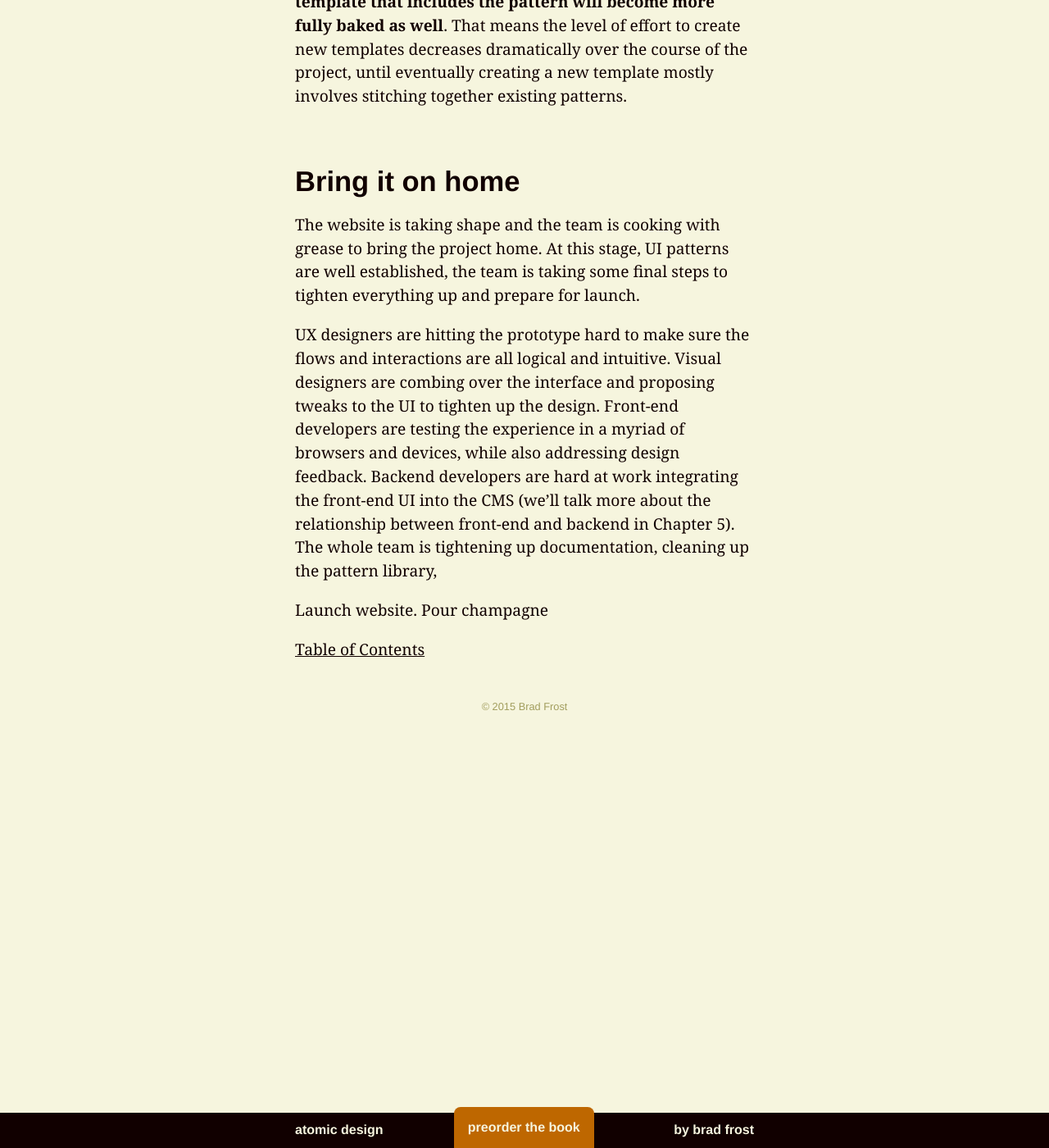
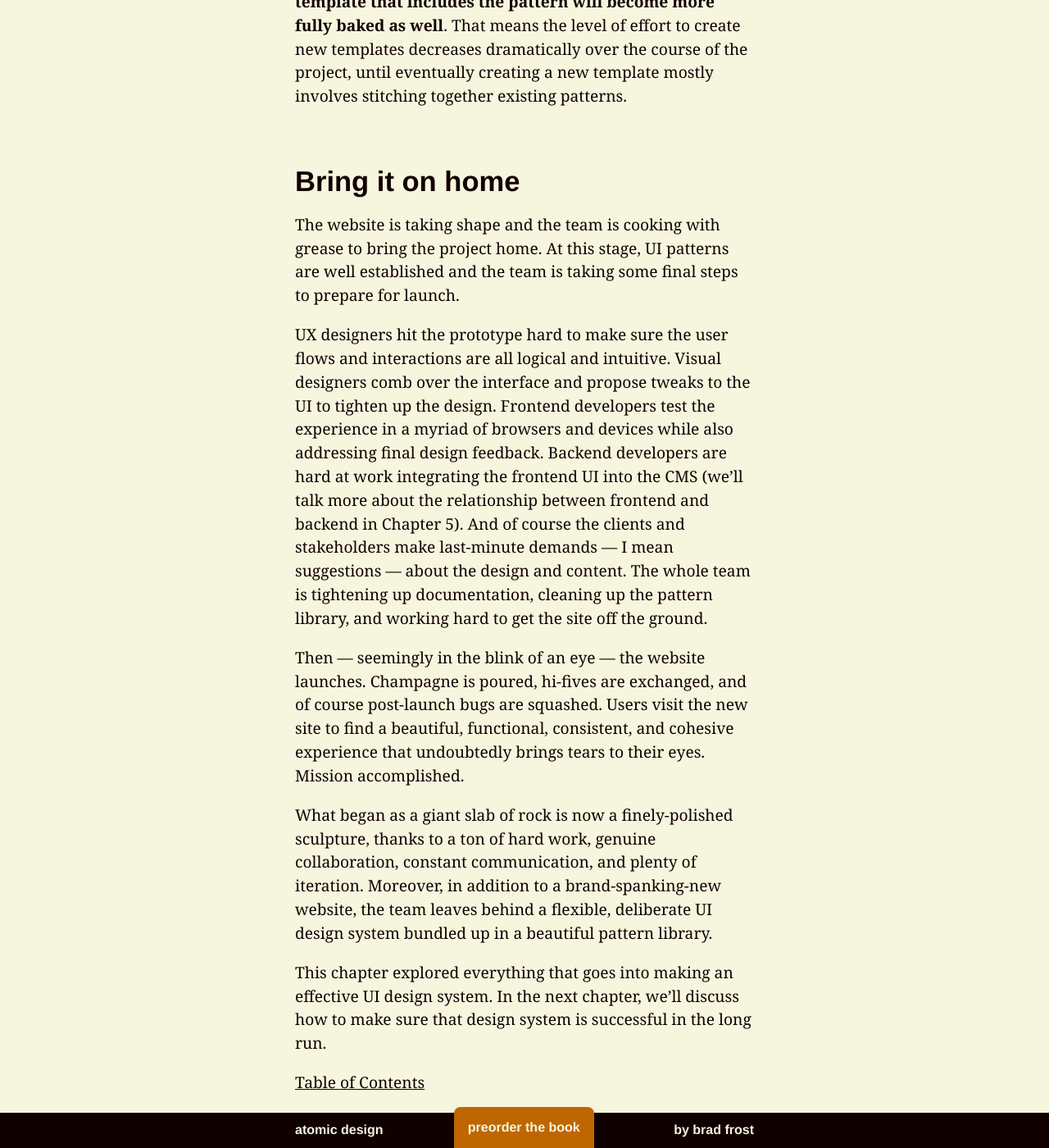
Before and after one commit to bradfrost/atomic-design, a Jekyll site: the page built from chapter-4.md, in a window 1280 px wide and 1400 px high, scrolled down 60118 px. Shown: the whole window at 82% size. Built offline with Jekyll 4.4.1, drawn with Linux system fonts in a browser that asks for light colours; some of the changed text lies outside the part shown.

Commit message:
Chapter 4 draft
Conclusion

```diff
--- a/chapter-4.md
+++ b/chapter-4.md
@@ -61,7 +61,7 @@ So how do you go about conducting an interface audit? How do you go about roundi
 #### Step 1: round up the troops
 I’ve encountered many ambitious designers or developers who have taken it upon themselves to start documenting their organization's UI patterns. While I certainly applaud this individual ambition, **it’s absolutely essential to get all members of the team to experience the pain of an inconsistent UI for them to start thinking systematically**.
 
-In order for the interface inventory to be as effective as possible, **representatives from all disciplines responsible for the success of the site should be in a room together** for the exercise. Round up the troops: UX designers, visual designers, front-end developers, back-end developers, copywriters, content strategists, project managers, business owners, QA, and any other stakeholders. The more the merrier! After all, one of the most crucial results of this exercise is to establish a shared vocabulary for everyone in the organization, and that requires input from the entire team.
+In order for the interface inventory to be as effective as possible, **representatives from all disciplines responsible for the success of the site should be in a room together** for the exercise. Round up the troops: UX designers, visual designers, frontend developers, back-end developers, copywriters, content strategists, project managers, business owners, QA, and any other stakeholders. The more the merrier! After all, one of the most crucial results of this exercise is to establish a shared vocabulary for everyone in the organization, and that requires input from the entire team.
 
 #### Step 2: prepare for screenshotting
 The interface inventory exercise generates a ton of screenshots, so naturally you’ll need software to capture and display those screenshots. Some possible tools include:
@@ -247,13 +247,13 @@ Weeks pass and seasons change. Nerves wear thin, and the deadline date looms ove
 
 The visual designer, relieved they've finally completed their job, tiptoes oh-so-quietly up to the entrance of the Code Cave. They slip the approved design under the door, and as they scamper away they yell "Can you get this done in 3 weeks? We're already behind schedule and we're out of budget!"
 
-The visual designer has already disappeared into the night by the time the front-end developer picks the design off the floor. With one glance at the composition, a strange feeling — some combination of bewilderment, rage, and dread – washes over them. What's wrong with the design, exactly? Maybe it's the 7 typefaces and 9 unique button styles peppered throughout the comps. Maybe it's the desktop-centric, impossible-to-actually-execute layout. Maybe it's the perfect-yet-improbable user-generated content.
+The visual designer has already disappeared into the night by the time the frontend developer picks the design off the floor. With one glance at the composition, a strange feeling — some combination of bewilderment, rage, and dread – washes over them. What's wrong with the design, exactly? Maybe it's the 7 typefaces and 9 unique button styles peppered throughout the comps. Maybe it's the desktop-centric, impossible-to-actually-execute layout. Maybe it's the perfect-yet-improbable user-generated content.
 
-The front-end developer tries in vain to raise their concerns to the broader group, but is quickly dismissed as being either inept or curmudgeonly. Alas, it's too late in the game to make significant changes to the design, especially since it's already been approved by the stakeholders.
+The frontend developer tries in vain to raise their concerns to the broader group, but is quickly dismissed as being either inept or curmudgeonly. Alas, it's too late in the game to make significant changes to the design, especially since it's already been approved by the stakeholders.
 
 So the developer tries their best to make lemonade out of the lemony static comps. They bend over backwards to create responsive layouts that still retain the integrity of the static comps, normalize some of the more blatant component inconsistencies, establish pattern states (like button hover, active, and disabled states) that weren't articulated in the designs, and make some on-the-fly decisions regarding the interactive aspects of the experience. Discussions with designers are strained, but everyone realizes that they need to work through these issues to get the project done.
 
-After plugging the front-end code into a CMS, frantically finalizing the site's content, and doing some last-minute QA testing, the team finally launches the site. While no one may say it out loud, there's a tinge of disappointment in the air alongside the joy and relief of getting the project out the door. After all, the live site lacks the glossy polish that the comps promised to the stakeholders, and friction between disciplines has bruised some relationships.
+After plugging the frontend code into a CMS, frantically finalizing the site's content, and doing some last-minute QA testing, the team finally launches the site. While no one may say it out loud, there's a tinge of disappointment in the air alongside the joy and relief of getting the project out the door. After all, the live site lacks the glossy polish that the comps promised to the stakeholders, and friction between disciplines has bruised some relationships.
 
 I hope this story reads as a work of fiction to you, but based on my own experiences and conversations with countless others, I'm guessing you've experienced this to some degree. It may even hit home like a punch in the gut. Whether you've endured this process firsthand or not, it's important to recognize that the Henry Ford-esque [waterfall process](https://en.wikipedia.org/wiki/Waterfall_model) increasingly isn't likely to result in great digital work.
 
@@ -261,7 +261,7 @@ I hope this story reads as a work of fiction to you, but based on my own experie
 
 The waterfall process may make sense for print, architecture, manufacturing, and other physical mediums since mistakes and changes are extraordinarily costly. If a team misses a mistake made early in the process, they'll pay dearly for it later. However, **the digital world isn't constrained by the same limitations as the physical one. Pixels are cheap**. Changes can happen in an instant, hypotheses can be quickly tested out, and designs and code can be iterated upon.
 
-The waterfall process hinges on the premise that work must flow in a sequential order: the UX designer's work must be completed before visual design can start; the visual designer must finish their job before front-end development can begin. This simply isn't true. There is much work that can and should happen in parallel. In order to create sound UI design systems, we must reset our stakeholders' expectations and get them comfortable with a blurrier, more collaborative process.
+The waterfall process hinges on the premise that work must flow in a sequential order: the UX designer's work must be completed before visual design can start; the visual designer must finish their job before frontend development can begin. This simply isn't true. There is much work that can and should happen in parallel. In order to create sound UI design systems, we must reset our stakeholders' expectations and get them comfortable with a blurrier, more collaborative process.
 
 That work will happen in parallel doesn't imply that everyone will be guns blazing throughout the entire process. Of course the bulk of research, information architecture, and other elemental aspects of UX design will tend to happen earlier in the process, but that work shouldn't delay the other disciplines from starting their jobs. And even when the bulk of a person's *active* work is done, they should never simply fade away from the project. It's crucial for every discipline to continue to consult with the other disciplines to ensure their vision makes it into the final product. So rather than a rigid, sequential waterfall process, a more collaborative process over time looks something like this:
 
@@ -272,11 +272,11 @@ When a previous employer discovered I wrote HTML, CSS, and presentational JavaSc
 
 Here's the thing: I've never had a computer science class in my life, and I spent my high school career hanging out in the art room. Suffice it to say those requests made me extremely uncomfortable.
 
-There's a fundamental misunderstanding that all coding is ultra-geeky programming, which simply isn't the case. HTML is not a programming language. CSS is not a programming language. But **because HTML and CSS are still technically code, front-end development is often put in the same bucket as Python, Java, PHP, Ruby, C++, and other programming languages**. This misunderstanding tends to give many front-end developers, myself included, a severe identity crisis.
+There's a fundamental misunderstanding that all coding is ultra-geeky programming, which simply isn't the case. HTML is not a programming language. CSS is not a programming language. But **because HTML and CSS are still technically code, frontend development is often put in the same bucket as Python, Java, PHP, Ruby, C++, and other programming languages**. This misunderstanding tends to give many frontend developers, myself included, a severe identity crisis.
 
-Organizationally, there is often a massive divide between designers and developers (or "marketing" and "IT", or "creative" and "engineering", or some other divisive labels). Designers and developers often sit on different floors, in different buildings altogether, in different cities, and sometimes even in different countries in different continents. While some of this organizational separation may be justified, **creating a division between designers and front-end developers is an absolutely terrible idea**.
+Organizationally, there is often a massive divide between designers and developers (or "marketing" and "IT", or "creative" and "engineering", or some other divisive labels). Designers and developers often sit on different floors, in different buildings altogether, in different cities, and sometimes even in different countries in different continents. While some of this organizational separation may be justified, **creating a division between designers and frontend developers is an absolutely terrible idea**.
 
-Here's the thing: HTML, CSS, and presentational JavaScript build user interfaces – yes, the same user interfaces that those designers are meticulously crafting in tools like Photoshop and Sketch. In order for teams to build successful user interface design systems together, **it's crucial to treat [front-end development as a core part of the design process](http://bradfrost.com/blog/post/development-is-design).**
+Here's the thing: HTML, CSS, and presentational JavaScript build user interfaces – yes, the same user interfaces that those designers are meticulously crafting in tools like Photoshop and Sketch. In order for teams to build successful user interface design systems together, **it's crucial to treat [frontend development as a core part of the design process](http://bradfrost.com/blog/post/development-is-design).**
 
 When you only show stakeholders static pictures of websites, they can naturally only comment and sign off on pictures of websites. This naturally [sets the wrong expectations](https://stuffandnonsense.co.uk/blog/about/time_to_stop_showing_clients_static_design_visuals). But by **getting the design into the browser as fast as possible**, you confront stakeholders with the realities of the final medium much sooner in the process. Working in HTML, CSS, and presentational JavaScript allows teams to not only create aesthetically beautiful designs, but demonstrates those uniquely-digital design considerations like:
 
@@ -319,7 +319,7 @@ Are everyone's expectations properly set? Good! Now let's roll up our sleeves an
 ## Establishing direction
 Teams are often eager to jump right into fun high-fidelity design and development work, and clients are eager to see and react to that detailed work. However, this leads to distractions, assumptions, and all the aforementioned misguided expectations we discussed in the last section. **It's essential to get alignment on an overall design direction and paint the broad strokes first** before moving into high-fidelity design and development work. This requires restraint and expectation management, but doing so results in more focused decision making and more realistic work.
 
-What does this lo-fi work look like? Let's take a look at some  techniques UX designers, visual designers, and front-end developers can use to begin crafting a strong overall direction for a UI design system.
+What does this lo-fi work look like? Let's take a look at some  techniques UX designers, visual designers, and frontend developers can use to begin crafting a strong overall direction for a UI design system.
 
 ### Establishing content and display patterns
 There's a ton of up-front strategic and research work that can and should happen toward the beginning of a project. *UX designers* (known by other monikers such as *information designers*, *information architects*, *interaction designers*, and so on) are tasked with synthesizing all that vital information and translating that into a user interface that solves the project's business and user goals.
@@ -360,7 +360,7 @@ This exercise exposes stakeholders to a variety of aesthetic directions early in
 
 
 #### Style tiles
-Once again, visual designers' first instinct is often to jump right into creating full comps to articulate an aesthetic direction for the project. This high-fidelity work is certainly tangible, but also wastes a ton of time and effort if the comps don't resonate with the stakeholders. Also, creating high-fidelity comps often makes big assumptions about technical feasibility, which leads to unrealistic expectations and antagonistic relationships with front-end developers.
+Once again, visual designers' first instinct is often to jump right into creating full comps to articulate an aesthetic direction for the project. This high-fidelity work is certainly tangible, but also wastes a ton of time and effort if the comps don't resonate with the stakeholders. Also, creating high-fidelity comps often makes big assumptions about technical feasibility, which leads to unrealistic expectations and antagonistic relationships with frontend developers.
 
 It's essential to establish a solid visual direction for the project, so how does a visual designer do that without burning a ton of time on upfront high-fidelity comps? That's the question that designer Samantha Warren answered when she created [style tiles](http://styletil.es/), a deliverable that's more tangible than a mood board but not as high fidelity as a fully-baked comp.
 
@@ -383,8 +383,8 @@ Like style tiles, element collages are meant to facilitate conversation about th
 
 No doubt other tactics exist to establish aesthetic direction for your projects, and which techniques you decide to employ will vary from project to project. But the key takeaway is to paint some broader strokes before exhausting a lot of time and effort on highly detailed design work. Engaging in conversation with stakeholders at this exploratory stage creates a more inclusive process, which is far preferable to a process in which stakeholders simply grunt approval or disapproval of design deliverables.
 
-### Front-end prep chef
-As we discussed earlier, front-end developers are often relegated to crude production machines that are brought into the project only after all the design decisions are made. This archaic process keeps disciplines out of sync with each other and prevents teams from working together in a meaningful way. This of course is a huge mistake. Including front-end development as a critical part of the design process requires changes to both project structure and team members' mentalities.
+### Frontend prep chef
+As we discussed earlier, front-end developers are often relegated to crude production machines that are brought into the project only after all the design decisions are made. This archaic process keeps disciplines out of sync with each other and prevents teams from working together in a meaningful way. This of course is a huge mistake. Including frontend development as a critical part of the design process requires changes to both project structure and team members' mentalities.
 
 In the restaurant business, an important-yet-unsung role is that of the prep chef. A prep chef chops vegetables, marinades meat, and makes salads in preparation for the following day's work. By  having ingredients prepared ahead of time, the kitchen staff can focus on collaboration and cooking rather than menial tasks. Without the up-front work of the prep chef, the flow of the main chefs would be interrupted and the fast pace of the kitchen would grind to a halt.
 
@@ -403,7 +403,7 @@ Let's quickly review what establishing design direction looks like across discip
 
 - **UX designers** can create lo-fi sketches that establish basic information architecture and some anticipated UI patterns.
 - **Visual designers** can gather the teams' aesthetic values by conducting a 20-second gut test exercise, then create style tiles and element collages to explore initial design directions.
-- **Front-end developers** can set up project dependencies, stub out basic templates, and write structural markup for patterns the team anticipates using in the project.
+- **Frontend developers** can set up project dependencies, stub out basic templates, and write structural markup for patterns the team anticipates using in the project.
 
 This work can happen concurrently but shouldn't happen in isolation. Sure, there will need to be some initial head-down time for each discipline to get set up, but all team members should be fully aware of each disciplines' explorations in anticipation to work together to evolve these ideas.
 
@@ -479,8 +479,12 @@ Static comps can be great for shaping the over-arching aesthetic direction of a
 **The beautiful thing about a pattern-based workflow is that as each pattern becomes more fully baked, any template that includes the pattern will become more fully baked as well**. That means the level of effort to create new templates decreases dramatically over the course of the project, until eventually creating a new template mostly involves stitching together existing patterns.
 
 ## Bring it on home
-The website is taking shape and the team is cooking with grease to bring the project home. At this stage, UI patterns are well established, the team is taking some final steps to tighten everything up and prepare for launch.
+The website is taking shape and the team is cooking with grease to bring the project home. At this stage, UI patterns are well established and the team is taking some final steps to prepare for launch.
 
-UX designers are hitting the prototype hard to make sure the flows and interactions are all logical and intuitive. Visual designers are combing over the interface and proposing tweaks to the UI to tighten up the design. Front-end developers are testing the experience in a myriad of browsers and devices, while also addressing design feedback. Backend developers are hard at work integrating the front-end UI into the CMS (we'll talk more about the relationship between front-end and backend in Chapter 5). The whole team is tightening up documentation, cleaning up the pattern library,
+UX designers hit the prototype hard to make sure the user flows and interactions are all logical and intuitive. Visual designers comb over the interface and propose tweaks to the UI to tighten up the design. Frontend developers test the experience in a myriad of browsers and devices while also addressing final design feedback. Backend developers are hard at work integrating the frontend UI into the CMS (we'll talk more about the relationship between frontend and backend in Chapter 5). And of course the clients and stakeholders make last-minute demands — I mean suggestions — about the design and content. The whole team is tightening up documentation, cleaning up the pattern library, and working hard to get the site off the ground.
 
-Launch website. Pour champagne
+Then — seemingly in the blink of an eye — the website launches. Champagne is poured, hi-fives are exchanged, and of course post-launch bugs are squashed. Users visit the new site to find a beautiful, functional, consistent, and cohesive experience that undoubtedly brings tears to their eyes. Mission accomplished.
+
+What began as a giant slab of rock is now a finely-polished sculpture, thanks to a ton of hard work, genuine collaboration, constant communication, and plenty of iteration. Moreover, in addition to a brand-spanking-new website, the team leaves behind a flexible, deliberate UI design system bundled up in a beautiful pattern library.
+
+This chapter explored everything that goes into making an effective UI design system. In the next chapter, we'll discuss how to make sure that design system is successful in the long run.
```
Also changed, not shown: 2 other files.
